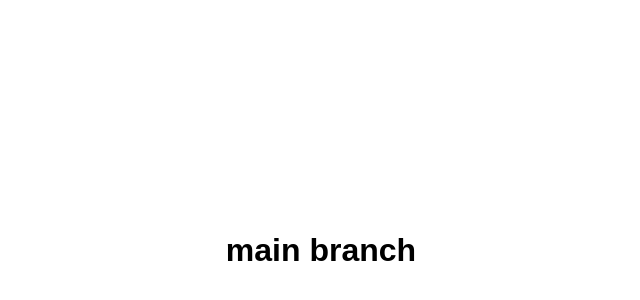
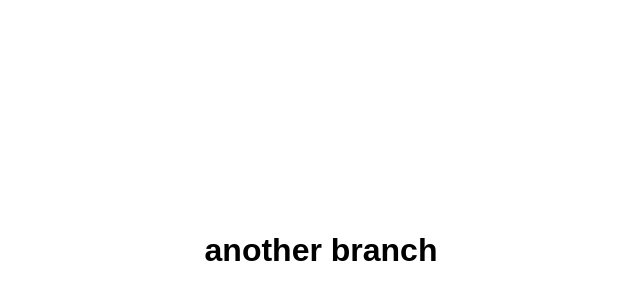
Before and after one commit to jldec/test-branch-preview, a website: page assets/index.html in a window 1280 px wide. Shown: the part 158-458 px from the top of the page, without its empty margins (319-959 px from the left). Drawn offline with Linux system fonts and the light colour scheme.

Commit message:
PR2 on "another" branch

```diff
--- a/assets/index.html
+++ b/assets/index.html
@@ -7,7 +7,7 @@
 </head>
 <body style="font-family: sans-serif;">
     <div style="display: flex; justify-content: center; align-items: center; height: 100vh;">
-        <h1>main branch</h1>
+        <h1>another branch</h1>
     </div>
 </body>
 </html>
```
Also changed, not shown: README.md.
